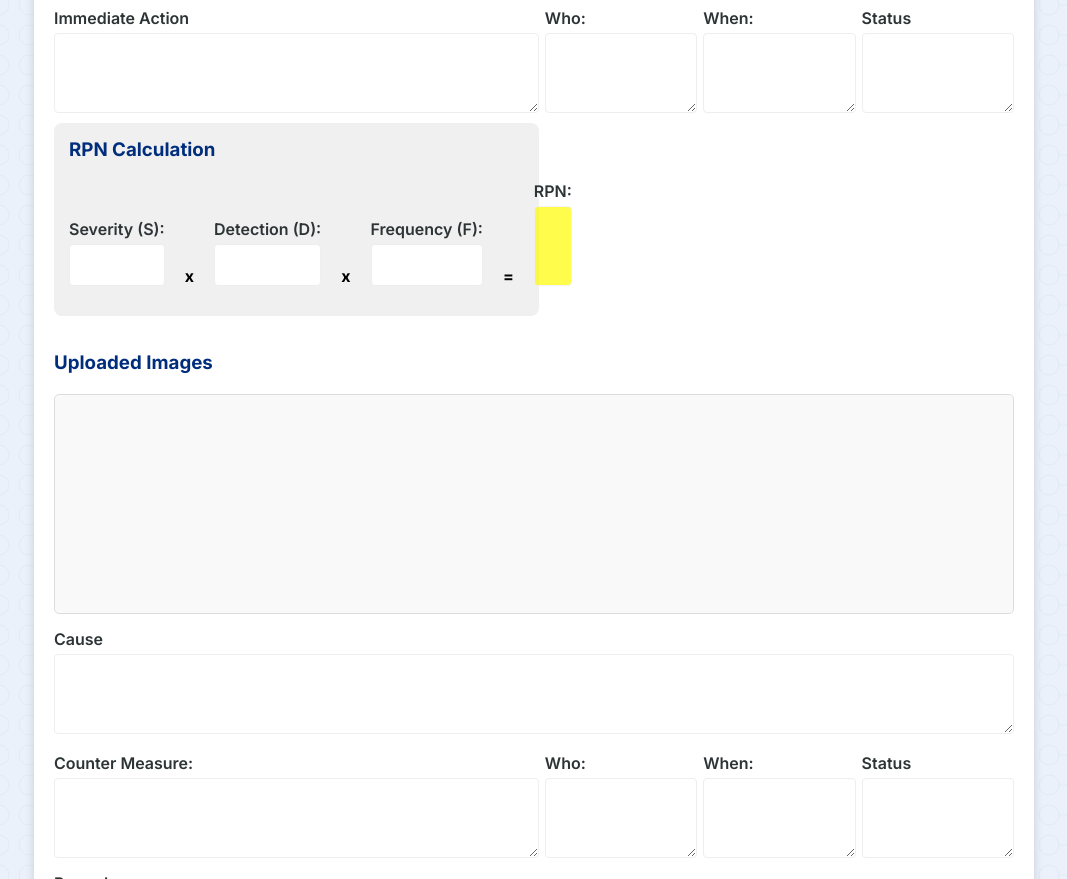
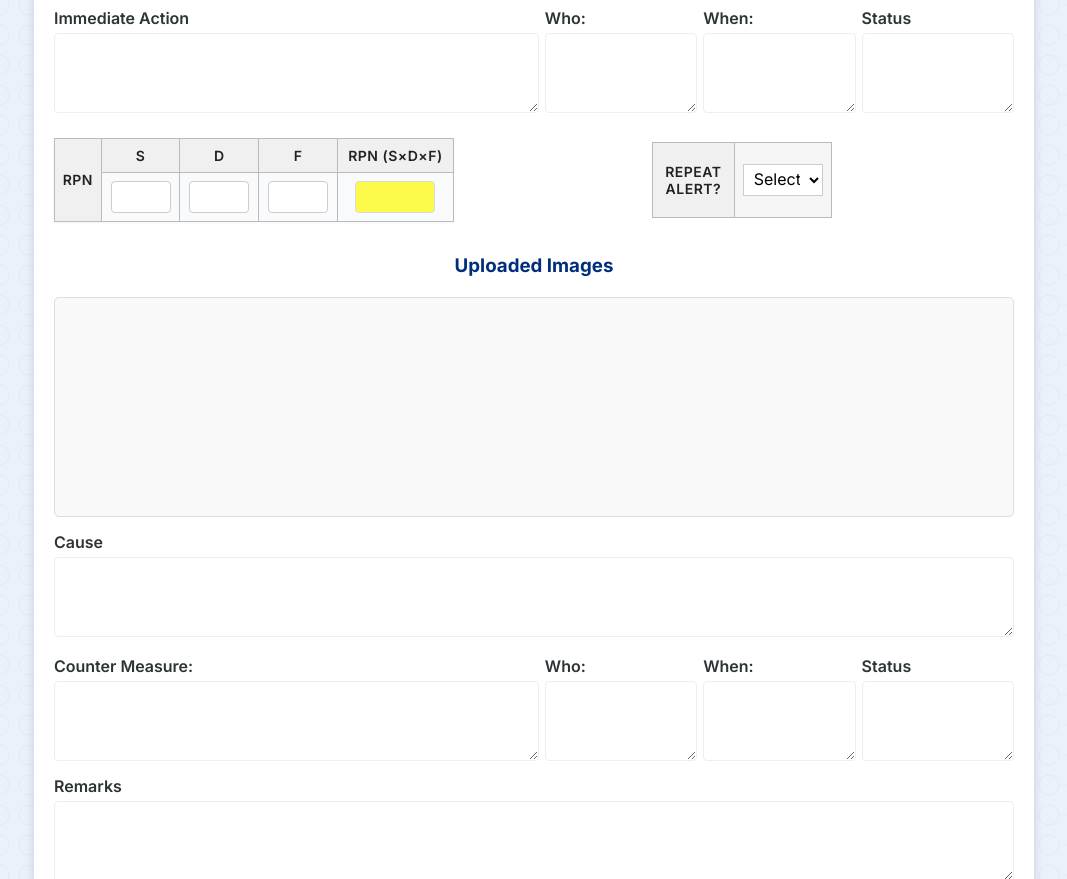
Before and after one commit to dev-vision-ai/SwansonIndiaPortal, a plain HTML site: page public/html/quality_alerts_actions.html in a window 1280 px wide. Shown: the part 760-1639 px from the top of the page, without its empty margins (106-1173 px from the left). Drawn offline with Linux system fonts and the light colour scheme; a script that the page names is missing.

Commit message:
minor changes

```diff
--- a/public/html/quality_alerts_actions.html
+++ b/public/html/quality_alerts_actions.html
@@ -7,6 +7,7 @@
   <title>Quality Alert Details</title> <!-- Form Title -->
   <link rel="stylesheet" href="https://cdnjs.cloudflare.com/ajax/libs/font-awesome/5.15.3/css/all.min.css"/>
   <link rel="stylesheet" href="../css/admin_qa.css">
+  <link rel="stylesheet" href="../css/header.css">
   <style>
     #rpn-calculation-section {
       background-color: #f0f0f0; /* Light gray background */
@@ -16,22 +17,17 @@
      }
 
      .rpn-operator {
-       margin: 0 5px;
+       margin: 0 10px;
        font-weight: bold;
-       align-self: flex-end;
-     }
-
-     .rpn-input-group {
-        display: flex;
-        flex-direction: column;
      }
 
      .rpn-input-group label {
+        display: block;
         margin-bottom: 5px;
      }
 
      #rpn-calculation-section .form-row {
-        align-items: flex-end;
+        align-items: baseline;
      }
 
      #rpn {
@@ -142,9 +138,7 @@
 <body>
 
   <div class="header-container">
-    <!-- Move Back Button Here -->
     <button type="button" class="header-back-button" onclick="window.history.back();">Back</button>
-
     <div class="header-title">Admin QA Dashboard</div>
     <div class="company-logo">
       <img src="../assets/logo.png" class="auth-logo" alt="Logo"/>
@@ -228,31 +222,6 @@
           <div class="immediate-action-field" style="flex-basis: 70%; min-width: 0; display: flex; flex-direction: column;">
             <label for="actiontaken">Immediate Action</label>
             <textarea id="actiontaken" rows="5" style="max-width:100%; width: 100%;"></textarea>
-            <!-- RPN Calculation section moved here -->
-            <div id="rpn-calculation-section" class="form-group" style="margin-top: 10px;">
-              <h3>RPN Calculation</h3>
-              <div class="form-row">
-                <div class="rpn-input-group">
-                  <label for="severity">Severity (S):</label>
-                  <input type="number" id="severity">
-                </div>
-                <span class="rpn-operator">x</span>
-                <div class="rpn-input-group">
-                  <label for="detection">Detection (D):</label>
-                  <input type="number" id="detection">
-                </div>
-                <span class="rpn-operator">x</span>
-                <div class="rpn-input-group">
-                  <label for="frequency">Frequency (F):</label>
-                  <input type="number" id="frequency">
-                </div>
-                <span class="rpn-operator">=</span>
-                <div class="rpn-input-group">
-                  <label for="rpn">RPN:</label>
-                  <input type="text" id="rpn" readonly>
-                </div>
-              </div>
-            </div>
           </div>
           <div class="immediate-action-field" style="display: flex; flex-direction: column; justify-content: flex-start; flex-basis: 22%; min-width: 80px;">
             <label for="whoaction">Who:</label>
@@ -269,10 +238,82 @@
         </div>
       </div>
       <!-- End scrollable row -->
+      <!-- KIV section moved here -->
+      <div class="form-section kiv-details" style="display: none;">
+          <h3>KIV Details</h3>
+          <div class="form-row">
+            <div class="form-group">
+                <label for="shift">Shift:</label>
+                <select id="shift" name="shift" class="form-control">
+                    <option value="">Select Shift</option>
+                    <option value="A">A</option>
+                    <option value="B">B</option>
+                    <option value="C">C</option>
+                    <option value="G">G</option>
+                </select>
+            </div>
+            <div class="form-group">
+              <label for="productcode">Product Code</label>
+              <input type="text" id="productcode">
+            </div>
+            <div class="form-group">
+              <label for="rollid">Roll ID</label>
+              <input type="text" id="rollid">
+            </div>
+          </div>
+          <div class="form-row">
+            <div class="form-group">
+              <label for="lotno">Lot No</label>
+              <input type="text" id="lotno">
+            </div>
+            <div class="form-group">
+              <label for="rollpositions">Roll Positions</label>
+              <input type="text" id="rollpositions">
+            </div>
+            <div class="form-group">
+              <label for="lottime">Lot Time:</label>
+              <input type="text" id="lottime">
+            </div>
+          </div>
+      </div> <!-- --- END Wrapper Div --- -->
+      <!-- RPN Calculation Table Section (now outside scroll area) -->
+      <div class="rpn-repeat-row" style="display: flex; flex-direction: row; gap: 16px; align-items: stretch; margin-bottom: 16px;">
+        <div class="rpn-table-container">
+          <table class="rpn-table">
+            <tr>
+              <th rowspan="2">RPN</th>
+              <th>S</th>
+              <th>D</th>
+              <th>F</th>
+              <th>RPN (S×D×F)</th>
+            </tr>
+            <tr>
+              <td><input type="text" id="severity" inputmode="numeric" pattern="[0-9]*" style="width: 60px;"></td>
+              <td><input type="text" id="detection" inputmode="numeric" pattern="[0-9]*" style="width: 60px;"></td>
+              <td><input type="text" id="frequency" inputmode="numeric" pattern="[0-9]*" style="width: 60px;"></td>
+              <td><input type="text" id="rpn" readonly style="width: 80px; background: #fffb00; text-align: center;"></td>
+            </tr>
+          </table>
+        </div>
+        <div class="repeat-alert-table-container">
+          <table class="rpn-table repeat-alert-table">
+            <tr>
+              <th>Repeat Alert?</th>
+              <td>
+                <select id="repeat_alert" class="repeat-alert-select">
+                  <option value="">Select</option>
+                  <option value="Yes">Yes</option>
+                  <option value="No">No</option>
+                </select>
+              </td>
+            </tr>
+          </table>
+        </div>
+      </div>
 
       <!-- Image Display Container -->
       <div class="form-group">
-        <h3>Uploaded Images</h3>
+        <h3 class="uploaded-images-title">Uploaded Images</h3>
         <div id="imageDisplayContainer" class="image-previews-container"></div>
       </div>
 
@@ -321,49 +362,6 @@
         <input type="text" id="drafted_at" readonly>
       </div>
 
-      <!-- --- ADD Wrapper Div --- -->
-      <div class="form-section kiv-details" style="display: none;">
-          <h3>KIV Details</h3>
-
-          <!-- --- MOVE Shift Dropdown Inside --- -->
-          <div class="form-group">
-              <label for="shift">Shift:</label>
-              <select id="shift" name="shift" class="form-control">
-                  <option value="">Select Shift</option>
-                  <option value="A">A</option>
-                  <option value="B">B</option>
-                  <option value="C">C</option>
-                  <option value="G">G</option>
-              </select>
-          </div>
-
-          <!-- --- MOVE Product Code Inside --- -->
-          <div class="form-group">
-            <label for="productcode">Product Code</label>
-            <input type="text" id="productcode">
-          </div>
-          <!-- --- MOVE Roll ID Inside --- -->
-          <div class="form-group">
-            <label for="rollid">Roll ID</label>
-            <input type="text" id="rollid">
-          </div>
-          <!-- --- MOVE Lot No Inside --- -->
-          <div class="form-group">
-            <label for="lotno">Lot No</label>
-            <input type="text" id="lotno">
-          </div>
-          <!-- --- MOVE Roll Positions Inside --- -->
-          <div class="form-group">
-            <label for="rollpositions">Roll Positions</label>
-            <input type="text" id="rollpositions">
-          </div>
-          <!-- --- MOVE Lot Time Inside --- -->
-          <div class="form-group">
-            <label for="lottime">Lot Time:</label>
-            <input type="text" id="lottime">
-          </div>
-      </div> <!-- --- END Wrapper Div --- -->
-
       <div class="form-actions">
         <button type="button" class="btn-back" onclick="window.history.back();">Back</button>
         <button type="button" class="btn-alert" id="sendAlertButton">Send Alert</button>
```
